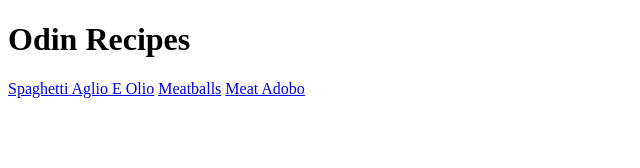
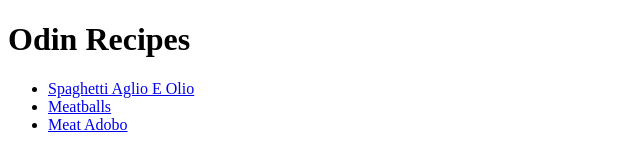
Before and after one commit to SpoonOil/odin-recipes, a plain HTML site: page index.html in a window 1280 px wide. Shown: the whole page, without its empty margins (0-640 px from the left). Drawn offline with Linux system fonts and the light colour scheme.

Commit message:
Reformat html

```diff
--- a/index.html
+++ b/index.html
@@ -8,8 +8,10 @@
 </head>
 <body>
     <h1>Odin Recipes</h1>
-    <a href="recipes/aglio.html">Spaghetti Aglio E Olio</a>
-    <a href="recipes/meatballs.html">Meatballs</a>
-    <a href="recipes/adobo.html">Meat Adobo</a>
+    <ul>
+        <li><a href="recipes/aglio.html">Spaghetti Aglio E Olio</a></li>
+        <li><a href="recipes/meatballs.html">Meatballs</a></li>
+        <li><a href="recipes/adobo.html">Meat Adobo</a></li>
+    </ul>
 </body>
 </html>
```
Also changed, not shown: recipes/aglio.html (+1 -0 lines).
